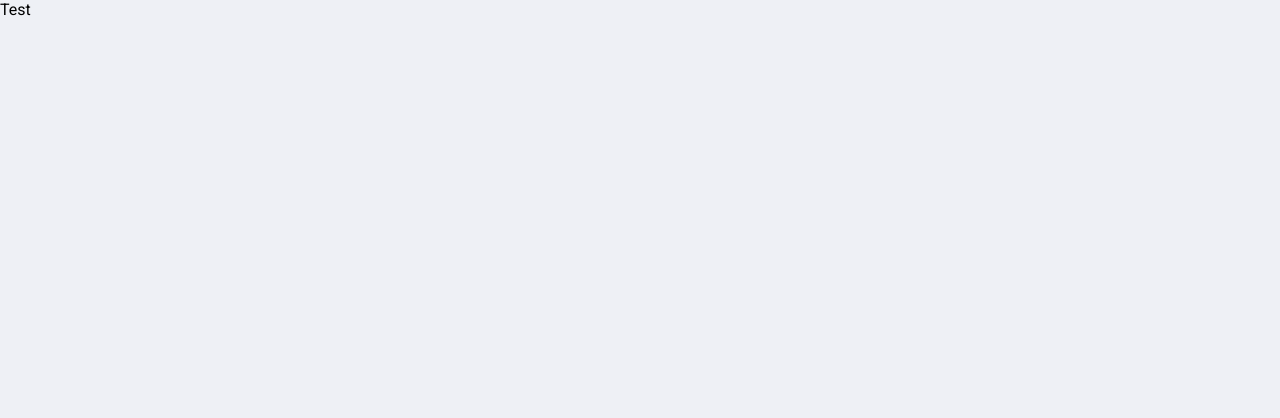
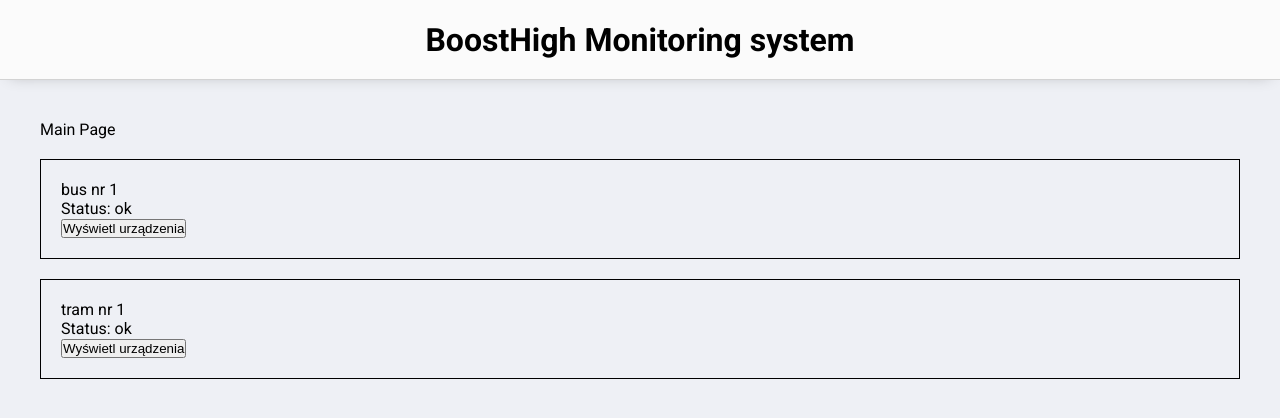
Before and after one commit to Luukkasz/vehicle_monitoring, a React (Create React App) app: page / in a window 1280 px wide. Shown: the top 418 px of the page. Built offline with nearby package versions, Linux system fonts and the light colour scheme.

Commit message:
created database and main components

```diff
--- /dev/null
+++ b/src/components/Header/Header.js
@@ -0,0 +1,12 @@
+import React from 'react';
+import './header.scss';
+
+function Header() {
+    return (
+        <header className="pageHeader">
+            <h1 className="pageHeader__title">BoostHigh Monitoring system</h1>
+        </header>
+    );
+}
+
+export default Header;
--- /dev/null
+++ b/src/components/Header/header.scss
@@ -0,0 +1,9 @@
+.pageHeader {
+  height: 10vh;
+  display: flex;
+  justify-content: center;
+  align-items: center;
+  border-bottom: 1px solid lightgray;
+  box-shadow: 0 5px 15px -10px rgb(0 0 0 / 30%);
+  background-color: #fbfbfb;
+};
--- /dev/null
+++ b/src/components/MainPage/MainPage.js
@@ -0,0 +1,26 @@
+import React from 'react';
+import './mainPage.scss';
+import Vehicle from "../Vehicle/Vehicle";
+
+function MainPage({vehiclesArray}) {
+    return (
+        <>
+            <main className="mainPage">
+                <div className="mainPage__container">
+                <div>Main Page</div>
+                <ul className="vehicleList">
+                    {vehiclesArray.map((singleVehicle, index) => {
+                        return <li key={index} className="vehicleList__item">
+                            <Vehicle singleVehicle={singleVehicle}/>
+                        </li>
+                    })}
+                </ul>
+                </div>
+            </main>
+        </>
+
+
+    );
+}
+
+export default MainPage;
--- /dev/null
+++ b/src/components/MainPage/mainPage.scss
@@ -0,0 +1,14 @@
+.mainPage__container{
+  height: 90vh;
+  max-width: 1400px;
+  margin: 0 auto;
+  padding: 40px;
+}
+
+
+.vehicleList__item {
+  margin: 20px 0 20px 0;
+  padding: 20px;
+  border: 1px solid black;
+  list-style: none;
+}
--- /dev/null
+++ b/src/components/Vehicle/Vehicle.js
@@ -0,0 +1,20 @@
+import React, {useState} from 'react';
+import './vehicle.scss';
+
+function Vehicle({singleVehicle}) {
+    const [isOpen, setIsOpen] = useState(false);
+
+    const handleClick = () => setIsOpen(!isOpen);
+
+    return (
+        <>
+            <p>{singleVehicle.type} nr {singleVehicle.id}</p>
+            <p>Status: ok</p>
+            <button onClick={handleClick}>Wyświetl urządzenia</button>
+
+            {isOpen && <div>Urządzenia</div>}
+        </>
+    );
+}
+
+export default Vehicle;
--- /dev/null
+++ b/src/data/vehicles.js
@@ -0,0 +1,104 @@
+class Vehicle {
+    constructor(type, id) {
+        this.type = type;
+        this.id = id;
+        this.devices = [
+            {
+                name: "biletomat nr 1",
+                components: [
+                    {
+                        name: 'terminal płatniczy',
+                        warnings: [],
+                        errors: [],
+                    },
+                    {
+                        name: 'czytnik kodów QR',
+                        warnings: [],
+                        errors: [],
+                    },
+                    {
+                        name: 'drukarka termiczna',
+                        warnings: [],
+                        errors: [],
+                    },
+                ]
+            },
+            {
+                name: "biletomat nr 2",
+                components: [
+                    {
+                        name: 'terminal płatniczy',
+                        warnings: [],
+                        errors: [],
+                    },
+                    {
+                        name: 'czytnik kodów QR',
+                        warnings: [],
+                        errors: [],
+                    },
+                    {
+                        name: 'drukarka termiczna',
+                        warnings: [],
+                        errors: [],
+                    },
+                ],
+            },
+        ];
+    }
+}
+
+// const myBus = {
+//     type: 'bus',
+//     id: 123,
+//     devices: [
+//         {
+//             name: "biletomat nr 1",
+//             components: [
+//                 {
+//                     name: 'terminal płatniczy',
+//                     warnings: [],
+//                     errors: [],
+//                 },
+//                 {
+//                     name: 'czytnik kodów QR',
+//                     warnings: [],
+//                     errors: [],
+//                 },
+//                 {
+//                     name: 'drukarka termiczna',
+//                     warnings: [],
+//                     errors: [],
+//                 },
+//             ]
+//         },
+//         {
+//             name: "biletomat nr 2",
+//             components: [
+//                 {
+//                     name: 'terminal płatniczy',
+//                     warnings: [],
+//                     errors: [],
+//                 },
+//                 {
+//                     name: 'czytnik kodów QR',
+//                     warnings: [],
+//                     errors: [],
+//                 },
+//                 {
+//                     name: 'drukarka termiczna',
+//                     warnings: [],
+//                     errors: [],
+//                 },
+//             ],
+//         },
+//     ],
+// };
+
+const bus1 = new Vehicle('bus', 1);
+const tram1 = new Vehicle('tram', 1);
+
+
+const vehiclesArray = [];
+vehiclesArray.push(bus1, tram1);
+
+export default vehiclesArray;
--- a/src/index.js
+++ b/src/index.js
@@ -6,7 +6,7 @@ import './index.scss';
 
 const root = ReactDOM.createRoot(document.getElementById('root'));
 root.render(
-  <React.StrictMode>
+  // <React.StrictMode>
     <App />
-  </React.StrictMode>
+  // </React.StrictMode>
 );
--- a/src/views/App.js
+++ b/src/views/App.js
@@ -1,9 +1,17 @@
 import './App.scss';
+import Header from "../components/Header/Header";
+import MainPage from "../components/MainPage/MainPage";
+import vehiclesArray from "../data/vehicles";
 
 function App() {
-  return (
-   <div>Test</div>
-  )
+    return (
+        <>
+            <Header/>
+            <MainPage
+                vehiclesArray={vehiclesArray}
+            />
+        </>
+    )
 }
 
 export default App;
```
Also changed, not shown: src/components/Vehicle/vehicle.scss (added).
